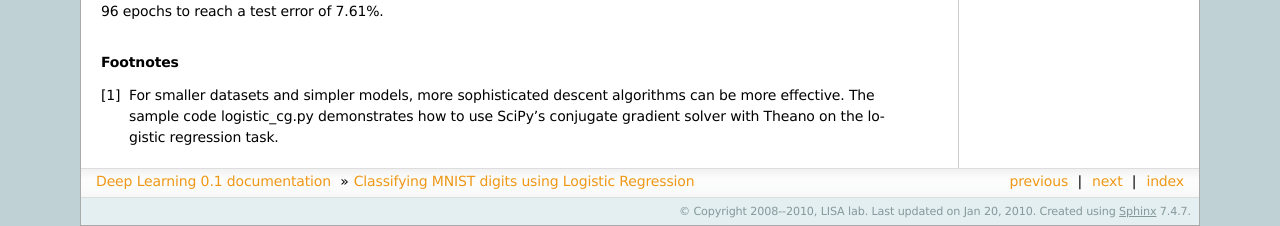
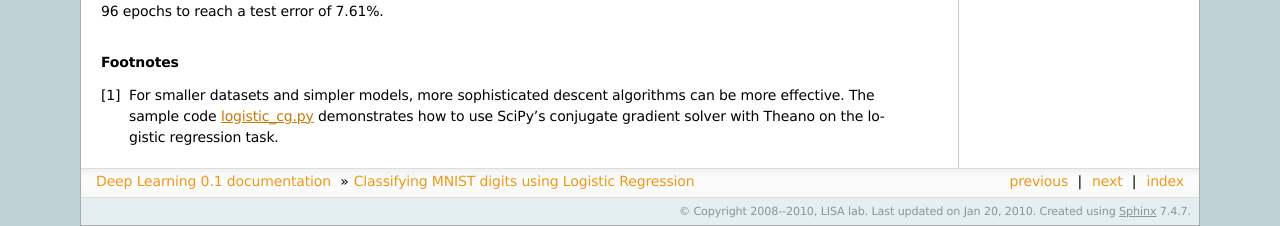
Before and after one commit to lisa-lab/DeepLearningTutorials, a Sphinx documentation site: the page built from doc/logreg.txt, in a window 1280 px wide and 900 px high, scrolled down 4421 px. Shown: the part 674-900 px from the top of the window. Built offline with Sphinx 7.4.7, drawn with Linux system fonts in a browser that asks for light colours; formulas are drawn with MathJax 3; pages that are not in the unit, such as notebooks, are missing from menus; some of the changed lines change nothing that is shown.

Commit message:
link to cg code

```diff
--- a/doc/logreg.txt
+++ b/doc/logreg.txt
@@ -361,6 +361,7 @@ error of 7.61%.
 .. rubric:: Footnotes
 
 .. [#f1] For smaller datasets and simpler models, more sophisticated descent
-         algorithms can be more effective. The sample code logistic_cg.py
+         algorithms can be more effective. The sample code
+         `logistic_cg.py <http://www.iro.umontreal.ca/~lisa/deep/tutorial/code/logistic_cg.py>`_
          demonstrates how to use SciPy's conjugate gradient solver with Theano
          on the logistic regression task.
```
